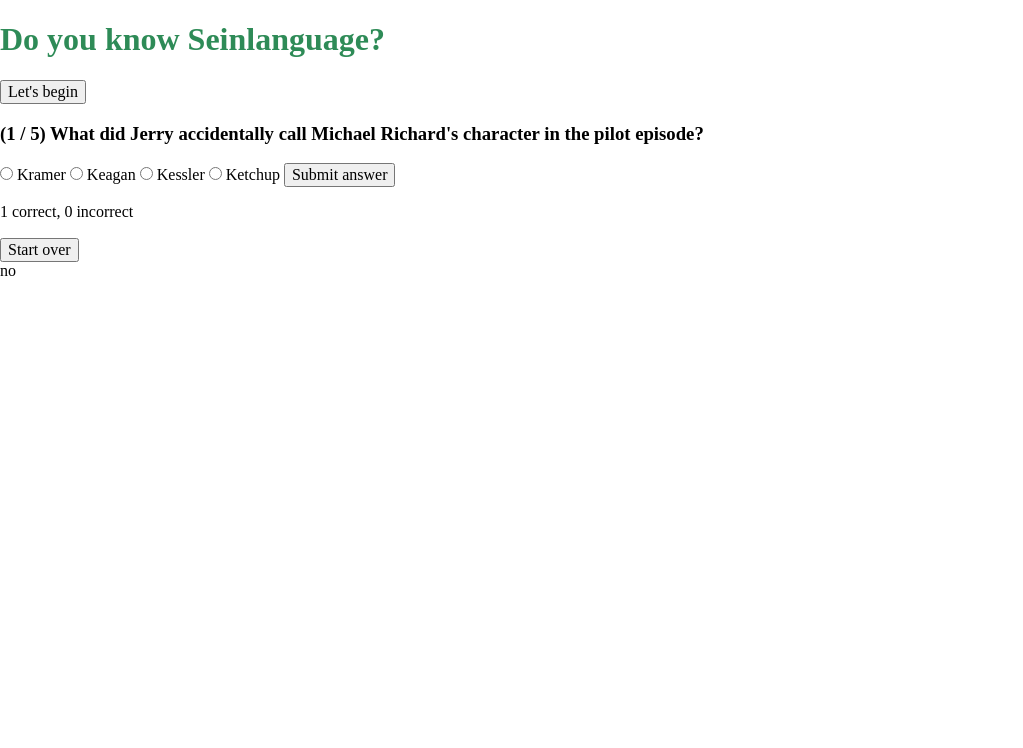
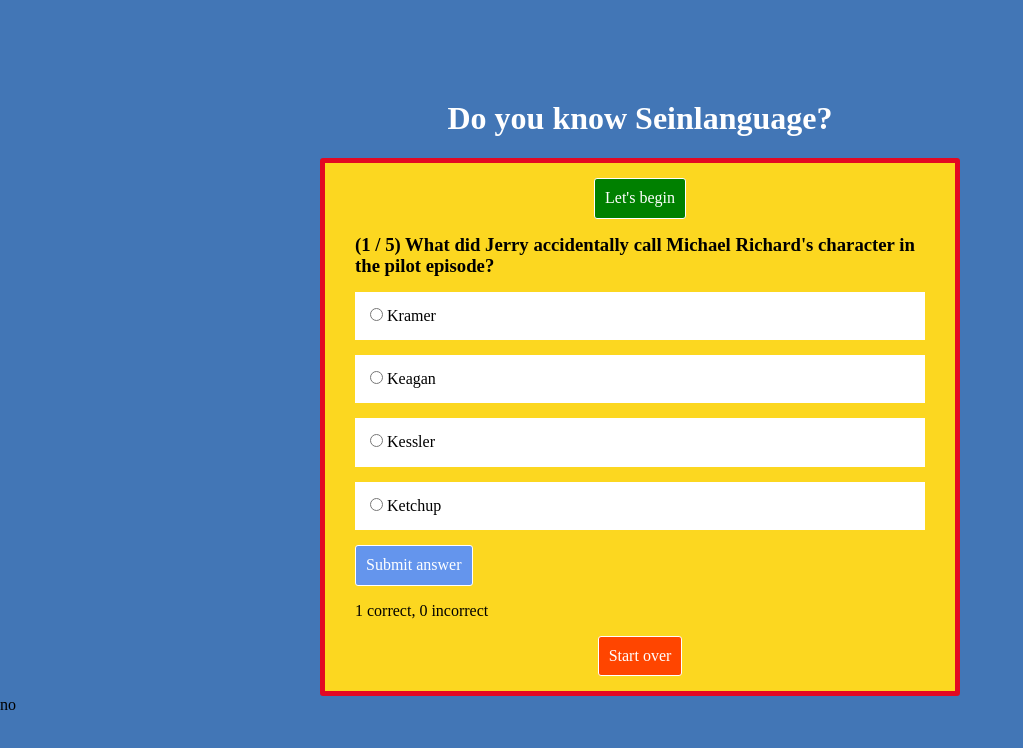
Before and after one commit to chrstntdd/seinlanguage-quiz, a plain HTML site: page index.html in a window 1280 px wide. Shown: the whole page, without its empty margins (0-1023 px from the left). Drawn offline with nearby package versions, Linux system fonts and the light colour scheme; a small style sheet from the web is missing.

Commit message:
finish basic styling and theming.

```diff
--- a/main.css
+++ b/main.css
@@ -1,3 +1,68 @@
+* {
+  box-sizing: border-box;
+}
+
 h1 {
-  color: seagreen;
+  color: white;
+  text-align: center;
+  margin-top: 100px;
 }
+
+h3{
+  margin: 15px;
+}
+
+body {
+  font-family: font72742;
+  background-color: #4276b6;
+}
+
+button {
+  font-family: font72742;
+  padding: 10px;
+  border-radius: 3px;
+  border: 1px solid white;
+  color: white;
+}
+
+.quiz-card {
+  margin: 0 auto 0 auto;
+  padding: 15px;
+  background-color: #fcd720;
+  width: 640px;
+  border: 5px solid #e30922;
+  border-radius: 3px;
+}
+
+.answer {
+  display: block;
+  margin: 15px;
+  background-color: white;
+  padding: 15px;
+}
+
+.current-score{
+  margin-left: 15px;
+}
+
+.hidden {
+  visibility: hidden;
+}
+
+#start-quiz {
+  background-color: green;
+  display: block;
+  margin: 0 auto 0 auto;
+}
+
+#start-quiz-over {
+  background-color: orangered;
+  display: block;
+  margin: 0 auto 0 auto;
+
+}
+
+#submit-answer {
+  background-color: cornflowerblue;
+  margin-left: 15px;
+}
```
